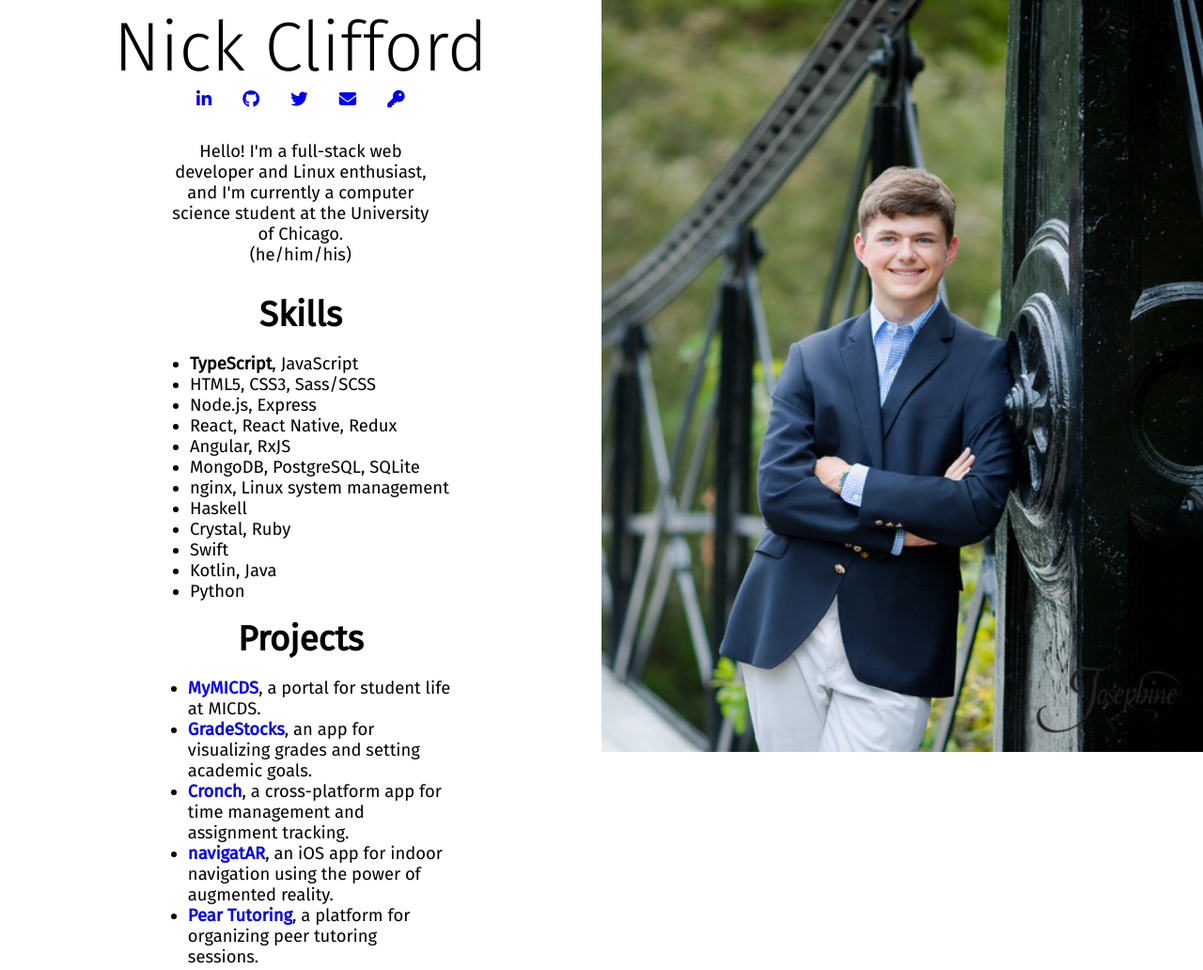
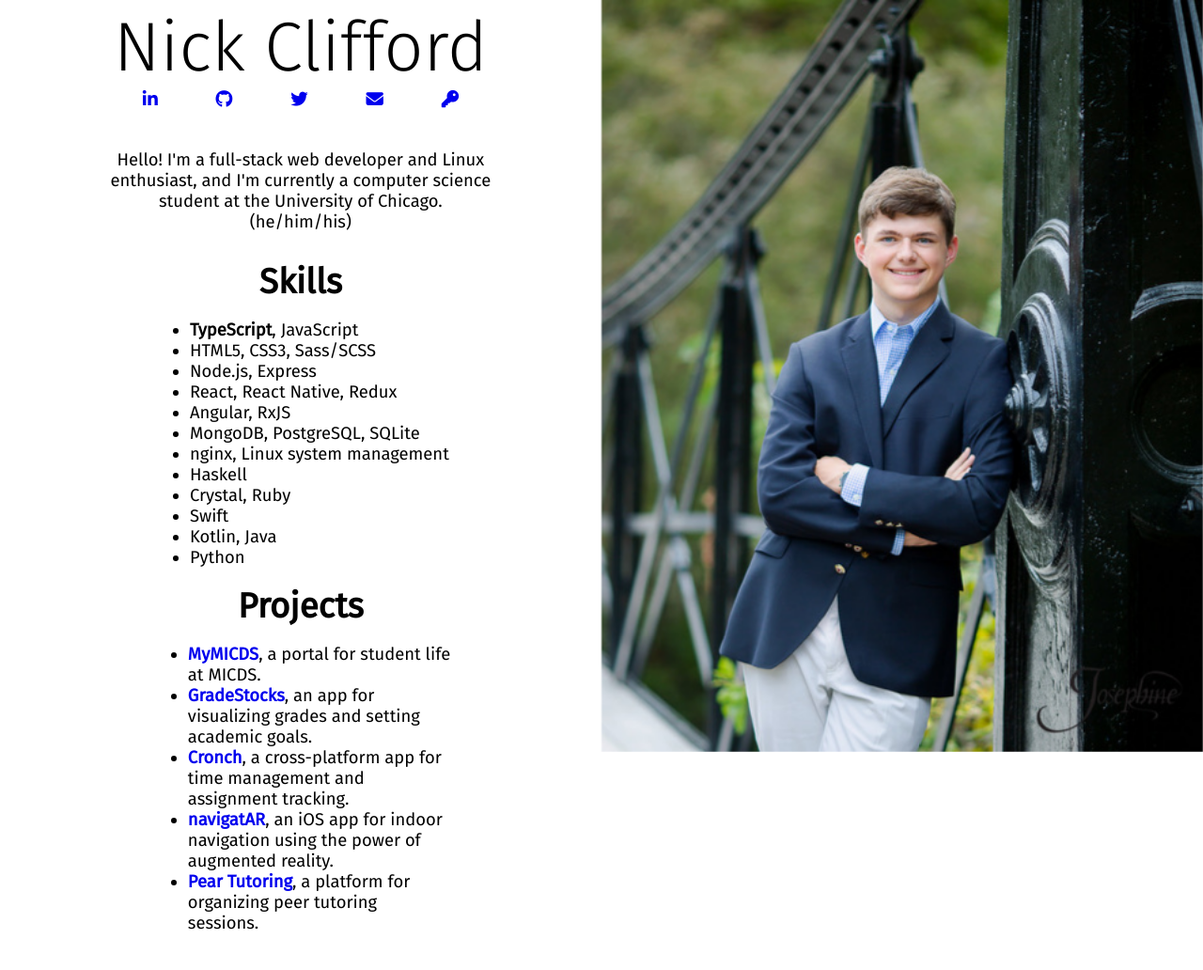
Before and after one commit to nickbclifford/nickclifford.me-v3, a website: page index.html in a window 1280 px wide. Shown: the top 1032 px of the page at 94% size. Drawn offline with nearby package versions, Linux system fonts and the light colour scheme; files that its build step writes are made by us from their sources.

Commit message:
better max width, sticky image

```diff
--- a/index.scss
+++ b/index.scss
@@ -36,7 +36,7 @@ a {
 header {
 	@include vertical-flex;
 
-	max-width: 45%;
+	max-width: 25em;
 
 	h1 {
 		width: max-content;
@@ -97,6 +97,11 @@ section {
 
 #main-photo {
 	height: 100vh;
+
+	// effectively position: absolute but for flex positioned elements
+	// allows for clean scrolling through content on weird screens
+	position: sticky;
+	top: 0;
 }
 
 // vertical styles
@@ -127,6 +132,7 @@ section {
 	}
 
 	#main-photo {
+		position: initial;
 		object-fit: cover;
 		object-position: center 30%;
 		max-height: 40vh;
```
